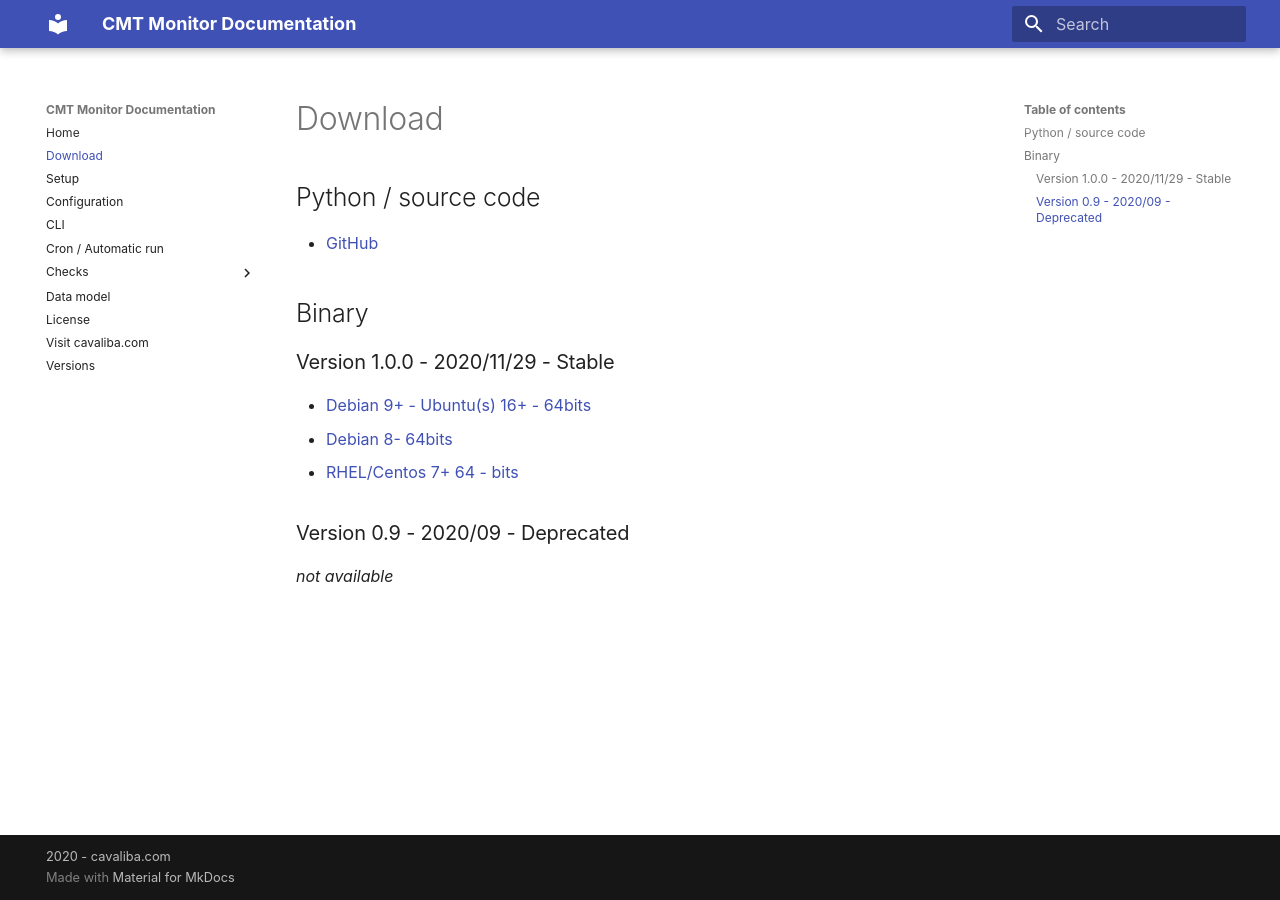
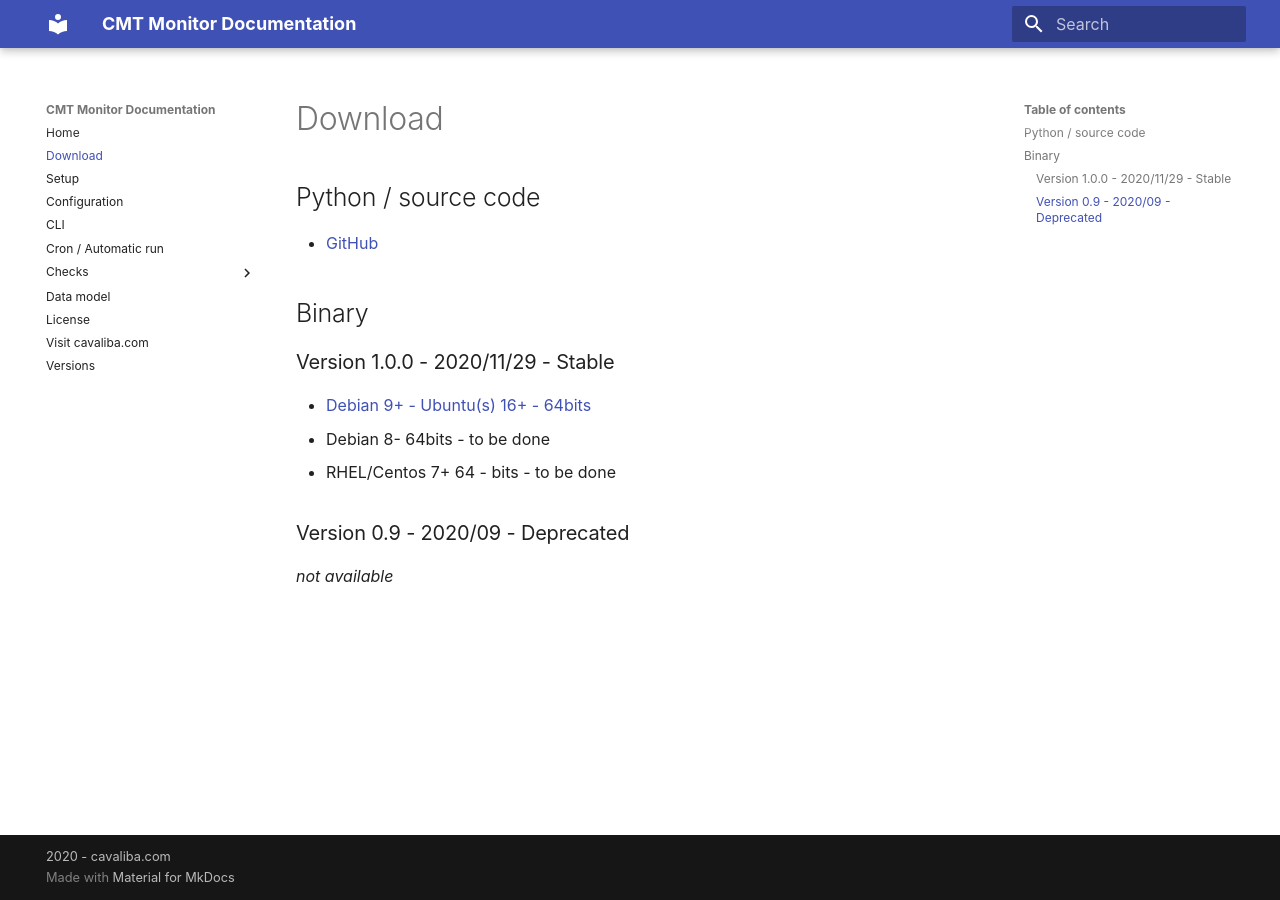
Before and after one commit to cavaliba/cmt_monitor, an MkDocs documentation site: the page built from docs/docs/download.md, in a window 1280 px wide. Built offline with MkDocs 1.6.1 and Material for MkDocs 9.7.7, drawn with Linux system fonts in a browser that asks for light colours.

Commit message:
doc / download

```diff
--- a/docs/docs/download.md
+++ b/docs/docs/download.md
@@ -12,8 +12,8 @@ title: Download
 ### Version 1.0.0 - 2020/11/29 - Stable
 
 * [Debian 9+ - Ubuntu(s) 16+ - 64bits](http://www.cavaliba.com/download/cmt/cmt-1.0.0-deb64.bin)
-* [Debian 8- 64bits](to be done)
-* [RHEL/Centos 7+ 64 - bits](http://www.cavaliba.com/download/cmt/cmt-1.0.0-centos64.bin)
+* Debian 8- 64bits - to be done
+* RHEL/Centos 7+ 64 - bits - to be done
 
 
 ### Version 0.9 - 2020/09 - Deprecated
```
